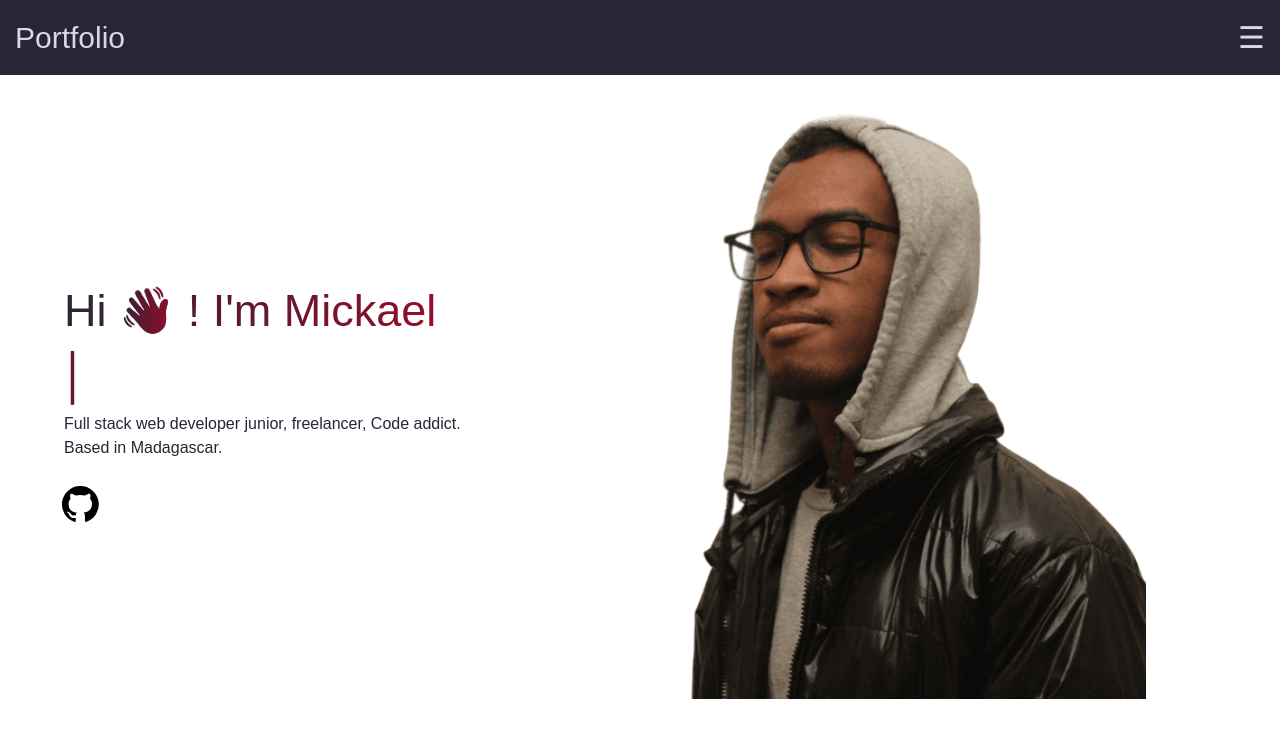
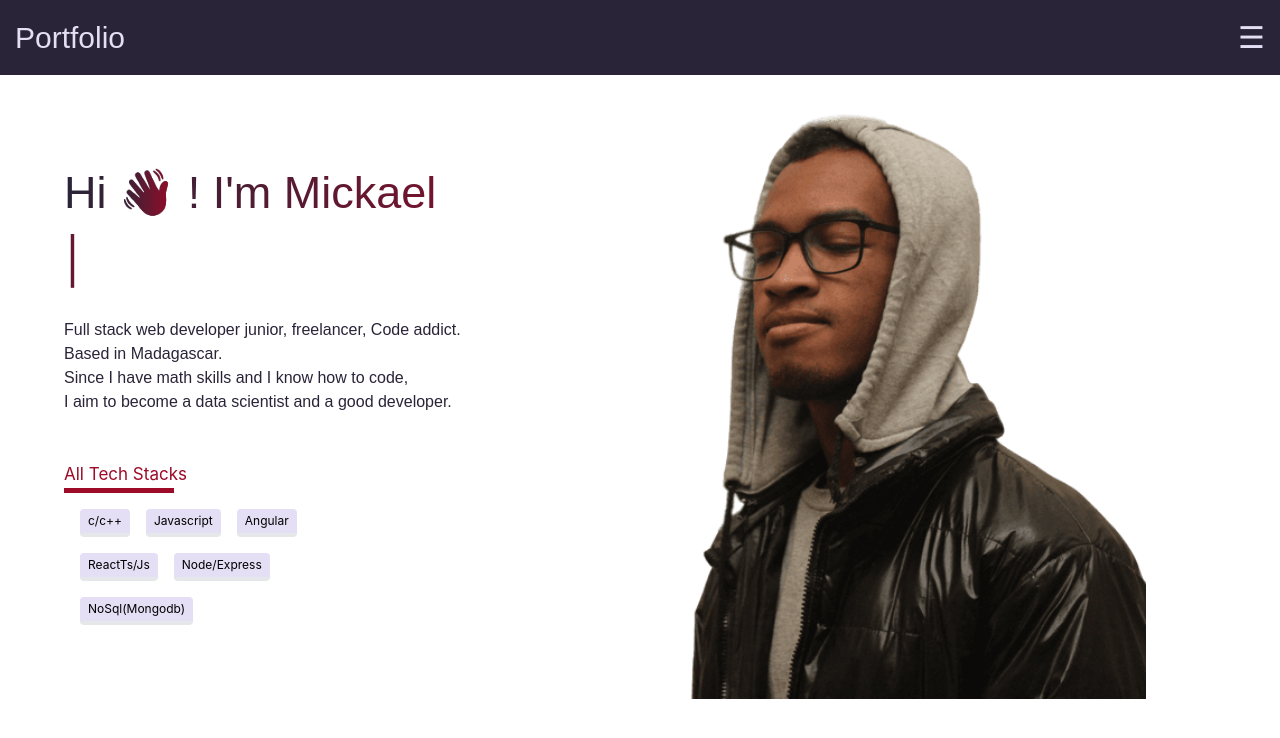
Before and after one commit to NirinaMickael/portfolio-v2, a React (Create React App) app: page / in a window 1280 px wide. Shown: the top 738 px of the page. Built offline with nearby package versions, Linux system fonts and the light colour scheme.

Commit message:
no about

```diff
--- a/src/@core/data/Data.ts
+++ b/src/@core/data/Data.ts
@@ -122,17 +122,17 @@ export const Links: ITLink[] = [
   {
     id: 1,
     isActive: false,
-    label: "About",
+    label: "My work",
   },
   {
     id: 2,
     isActive: false,
-    label: "My work",
+    label: "Contact",
   },
   {
     id: 3,
     isActive: false,
-    label: "Contact",
+    label: "Remark",
   },
 ];
 
@@ -144,37 +144,38 @@ export const Cards: ITCard[] = [
       {
         id: 0,
         label: "Github",
-        icon:"/github-.svg"
+        icon: "/github-.svg",
       },
       {
         id: 1,
         label: "Demo",
-        icon:"/eyes.svg"
+        icon: "/eyes.svg",
       },
     ],
-    tecno : [
+    tecno: [
       {
         id: 0,
         label: "Angular",
-        image :"/angular.svg"
+        image: "/angular.svg",
       },
       {
         id: 1,
         label: "Mongo",
-        image:"/mongo.svg"
+        image: "/mongo.svg",
       },
       {
         id: 2,
         label: "Node",
-        image:"/node.svg"
+        image: "/node.svg",
       },
       {
-        id : 3 ,
-        label:'bootstrap',
-        image:'/boostra.svg'
-      }
+        id: 3,
+        label: "bootstrap",
+        image: "/boostra.svg",
+      },
     ],
-    description : "Lorem ipsum dolor sit amet, consectetur adipisicing elit. Mollitia soluta repudiandae ipsa adipisci, voluptatibus ea nobis necessitatibus maxime minima qui autem veritatis odit itaque quia commodi cumque magnam neque delectus"
+    description:
+      "Simple chat application,user can send and receive messages at the same time, and can change his profile picture",
   },
   {
     id: 1,
@@ -183,33 +184,33 @@ export const Cards: ITCard[] = [
       {
         id: 0,
         label: "Github",
-        icon:"/github-.svg"
+        icon: "/github-.svg",
       },
       {
         id: 1,
         label: "Demo",
-        icon:"/eyes.svg"
+        icon: "/eyes.svg",
       },
     ],
-    tecno : [
+    tecno: [
       {
         id: 0,
         label: "React",
-        image :"/react.svg"
+        image: "/react.svg",
       },
       {
         id: 1,
         label: "Firebase",
-        image:"/firebase.svg"
+        image: "/firebase.svg",
       },
       {
         id: 2,
         label: "Tailwind",
-        image:"/tailwind.svg"
-      }
+        image: "/tailwind.svg",
+      },
     ],
     description:
-      "Lorem ipsum dolor sit amet, consectetur adipisicing elit. Mollitia soluta repudiandae ipsa adipisci, voluptatibus ea nobis necessitatibus maxime minima qui autem veritatis odit itaque quia commodi cumque magnam neque delectus",
+      "Todo list, new design and more functionality, dynamic. Which uses techno reactTs and firebase to store data",
   },
   {
     id: 2,
@@ -218,24 +219,24 @@ export const Cards: ITCard[] = [
       {
         id: 0,
         label: "Github",
-        icon:"/github-.svg"
+        icon: "/github-.svg",
       },
       {
         id: 1,
         label: "Demo",
-        icon:"/eyes.svg"
+        icon: "/eyes.svg",
       },
     ],
-    tecno : [
+    tecno: [
       {
         id: 0,
         label: "Sudoku",
-        image :"/js.svg"
+        image: "/js.svg",
       },
       {
         id: 1,
         label: "Css",
-        image:"/css.svg"
+        image: "/css.svg",
       },
     ],
     description:
@@ -248,40 +249,40 @@ export const Cards: ITCard[] = [
       {
         id: 0,
         label: "Github",
-        icon:"/github-.svg"
+        icon: "/github-.svg",
       },
       {
         id: 1,
         label: "Demo",
-        icon:"/eyes.svg"
+        icon: "/eyes.svg",
       },
     ],
-    tecno : [
+    tecno: [
       {
         id: 0,
         label: "Sudoku",
-        image :"/js.svg"
+        image: "/js.svg",
       },
       {
         id: 1,
         label: "Css",
-        image:"/css.svg"
+        image: "/css.svg",
       },
     ],
     description:
       "Lorem ipsum dolor sit amet, consectetur adipisicing elit. Mollitia soluta repudiandae ipsa adipisci, voluptatibus ea nobis necessitatibus maxime minima qui autem veritatis odit itaque quia commodi cumque magnam neque delectus",
-  }
+  },
 ];
 
-export const Message : IMessage [] = [
+export const Message: IMessage[] = [
   {
-    id:0,
-    isOther : false,
-    message:"hey!!"
+    id: 0,
+    isOther: false,
+    message: "hey!!",
   },
   {
-    id : 1,
+    id: 1,
     isOther: false,
-    message : "we are so glad to chat with you"
-  }
+    message: "we are so glad to chat with you",
+  },
 ];
--- a/src/@shared/class.scss
+++ b/src/@shared/class.scss
@@ -1,5 +1,5 @@
 $primary-color: #2a2438;
-$secondary-color: #dbd8e3;
+$secondary-color: #e4dff5;
 $third-color: #9d0b28;
 $title-size: 45px;
 $subtitle-size: 30px;
@@ -53,16 +53,21 @@ h1 {
   width: 100px;
   height: 200px;
 }
-.sectionTitle {
+.sectionTitle,.subSectionTitle {
   font-size: $subtitle-size;
   color: #9d0b28;
-
   &::after {
     content: "";
     display: block;
     width: 50px;
     height: 5px;
     background-color: $third-color;
+  }
+}
+.subSectionTitle {
+  font-size: 17px;
+  &::after {
+    width: 110px;
   }
 }
 /*MAIN*/
@@ -133,6 +138,15 @@ h1 {
   }
   .button {
     align-self: flex-end;
+  }
+  .tech{
+    margin: .5em;
+    display: flex;
+    flex-wrap: wrap;
+    div{
+      background-color: $secondary-color;
+
+    }
   }
 }
 /*My work*/
--- a/src/App.tsx
+++ b/src/App.tsx
@@ -1,6 +1,6 @@
 import React, {useRef, useState } from "react";
 import "./App.scss";
-import { Header, Portfolio, About } from "./components";
+import { Header, Portfolio } from "./components";
 import Contact from "./components/public/Contact";
 import MyWork from "./components/public/Mywork";
 import Reviews from "./components/public/Remark";
@@ -35,7 +35,6 @@ function App() {
               </header>
               <section>
                 <Portfolio />
-                <About />
                 <MyWork />
                 <Contact />
                 <Reviews />
--- a/src/components/index.ts
+++ b/src/components/index.ts
@@ -1,5 +1,4 @@
-import About from "./public/About";
 import Header from "./public/Header";
 import Portfolio from "./public/Home";
 
-export {Portfolio , Header , About }  ;
+export {Portfolio , Header }  ;
--- a/src/components/public/About.tsx
+++ /dev/null
@@ -1,14 +0,0 @@
-import React, { useEffect } from "react";
-import { useInView } from "react-intersection-observer";
-
-const About = () => {
-    const {ref,inView} = useInView({threshold:0.4});
-    useEffect(()=>{
-    },[inView])
-    return (
-        <div  id="About" ref={ref} className="BaseWrapper h-screen w-screen">
-            <h2 className="sectionTitle">About</h2>
-        </div>
-    )
-}
-export default About;
--- a/src/components/public/Contact.tsx
+++ b/src/components/public/Contact.tsx
@@ -4,22 +4,17 @@ import { useInView } from "react-intersection-observer";
 import { FadeOut, Item, Rounded } from "../../@core/data/variant";
 import {CallMadeOutlined , Chat , Close} from '@mui/icons-material'
 import Chats from "../../features/Chat";
+import { useNavigate } from "react-router-dom";
 const Data = [
   {
     id: 0,
     image: "/facebook.png",
+    url:"https://www.facebook.com/roi.mickael"
   },
   {
     id: 1,
-    image: "/whatapp.jpeg",
-  },
-  {
-    id: 2,
     image: "/linkdin.png",
-  },
-  {
-    id: 3,
-    image: "/mail.png",
+    url:"https://www.linkedin.com/in/todisoa-nirina-mickael-7345b2227/"
   },
 ];
 
@@ -27,6 +22,7 @@ const Contact = ( )=> {
   const { ref, inView } = useInView({ threshold: 0.4 });
   const [chat , setChat] = useState<boolean>(false);
   const control = useAnimation();
+  const nav= useNavigate();
   useEffect(() => {
     if (inView) {
       control.start("visible");
@@ -38,7 +34,9 @@ const Contact = ( )=> {
   const HandleClick = () => {
     setChat(!chat);
   }
-
+  const navigate = (url : string)=>{
+    window.open(url,'_blank', 'noopener,noreferrer')
+  }
   return (
     <div id="Contact" ref={ref} className="BaseWrapper h-screen w-screen">
       <h2 className="sectionTitle">Contact</h2>
@@ -64,6 +62,7 @@ const Contact = ( )=> {
                   src={item.image}
                   alt="no image"
                   className="w-full w-10 mx-2"
+                  onClick={()=>navigate(item.url)}
                 />
               );
             })}
--- a/src/components/public/Home.tsx
+++ b/src/components/public/Home.tsx
@@ -1,24 +1,66 @@
 import React, { memo, useEffect } from "react";
 import { useInView } from "react-intersection-observer";
-import IconCard from "../../features/IconCard";
 import TypeWriter from "../../features/TypeWriter";
-const Portfolio = ( ) => {
+const Data = [
+  {
+    id:0,
+    label:"c/c++"
+  },
+  {
+    id:1,
+    label:"Javascript"
+  },
+  {
+    id:2,
+    label:"Angular"
+  },
+  {
+    id:3,
+    label:"ReactTs/Js"
+  },
+  {
+    id:4,
+    label:"Node/Express"
+  },
+  {
+    id:5,
+    label:"NoSql(Mongodb)"
+  },
+]
+const Portfolio = () => {
   const { ref, inView } = useInView({
-    threshold:1
+    threshold: 1,
   });
-  useEffect(()=>{
-  },[inView]);
+  useEffect(() => {}, [inView]);
   return (
-    <div id="Portfolio" ref={ref} className="BaseWrapper flex h-screen w-screen">
+    <div
+      id="Portfolio"
+      ref={ref}
+      className="BaseWrapper flex h-screen w-screen"
+    >
       <div className="wrapperTitle">
-        <h1 className="gradient-text">Hi <span className="text-red">👋</span> ! I'm Mickael </h1>
-        {inView &&  (<TypeWriter />)}
+        <h1 className="gradient-text">
+          Hi <span className="text-red">👋</span> ! I'm Mickael{" "}
+        </h1>
+        {inView && <TypeWriter />}
+        <br />
         <h3>
           Full stack web developer junior, freelancer, Code addict.
           <br /> Based in Madagascar.
         </h3>{" "}
-        <br />
-        <IconCard />
+        <h3>
+          Since I have math skills and I know how to code, <br />I aim to become a
+          data scientist and a good developer.
+        </h3>
+        <br /><br />
+        <h4 className="text-s subSectionTitle">All Tech Stacks</h4>
+        <div className="w-2/4 tech">
+          {
+            Data.map(e=>{
+              return <div className=" btn py-1 px-2 my-2 text-xs mx-2 border-b-4 rounded">{e.label}</div>
+            })
+          }
+        </div>
       </div>
     </div>
   );
--- a/src/components/public/Remark.tsx
+++ b/src/components/public/Remark.tsx
@@ -1,23 +1,23 @@
-import {useCallback, useEffect, useState } from "react";
+import { useCallback, useEffect, useState } from "react";
 import { useInView } from "react-intersection-observer";
 import Form from "../../features/Form";
-import {collection,addDoc,getDoc, doc} from 'firebase/firestore';
+import { collection, addDoc, getDoc, doc } from "firebase/firestore";
 import { db } from "../../firebase";
 import { IRemark } from "../../@core/model/ITData";
-const col = 'portfolio';
-var remarkRef = collection(db,col);
-const addRemark = async(data :IRemark)=>{
-  try{
-    await addDoc(remarkRef,data)
-  }catch(err){
+import IconCard from "../../features/IconCard";
+const col = "portfolio";
+var remarkRef = collection(db, col);
+const addRemark = async (data: IRemark) => {
+  try {
+    await addDoc(remarkRef, data);
+  } catch (err) {
     console.log(err);
   }
-}
+};
 const Reviews = () => {
   const { ref, inView } = useInView({ threshold: 0.4 });
-  useEffect(() => {
-  }, [inView]);
-  const AddData = useCallback((data : IRemark)=>{
+  useEffect(() => {}, [inView]);
+  const AddData = useCallback((data: IRemark) => {
     console.log(data);
     addRemark(data);
   }, []);
@@ -25,7 +25,10 @@ const Reviews = () => {
     <div id="Remark" ref={ref} className="BaseWrapper h-screen w-screen">
       <h2 className="sectionTitle">Reviews</h2>
       <div className="container-remarks flex">
-          <Form addRemark ={(data : IRemark)=>AddData(data)}/>
+        <Form addRemark={(data: IRemark) => AddData(data)} />
+      </div>
+      <div className="w-42 grid justify-items-center">
+        <IconCard />
       </div>
     </div>
   );
```
